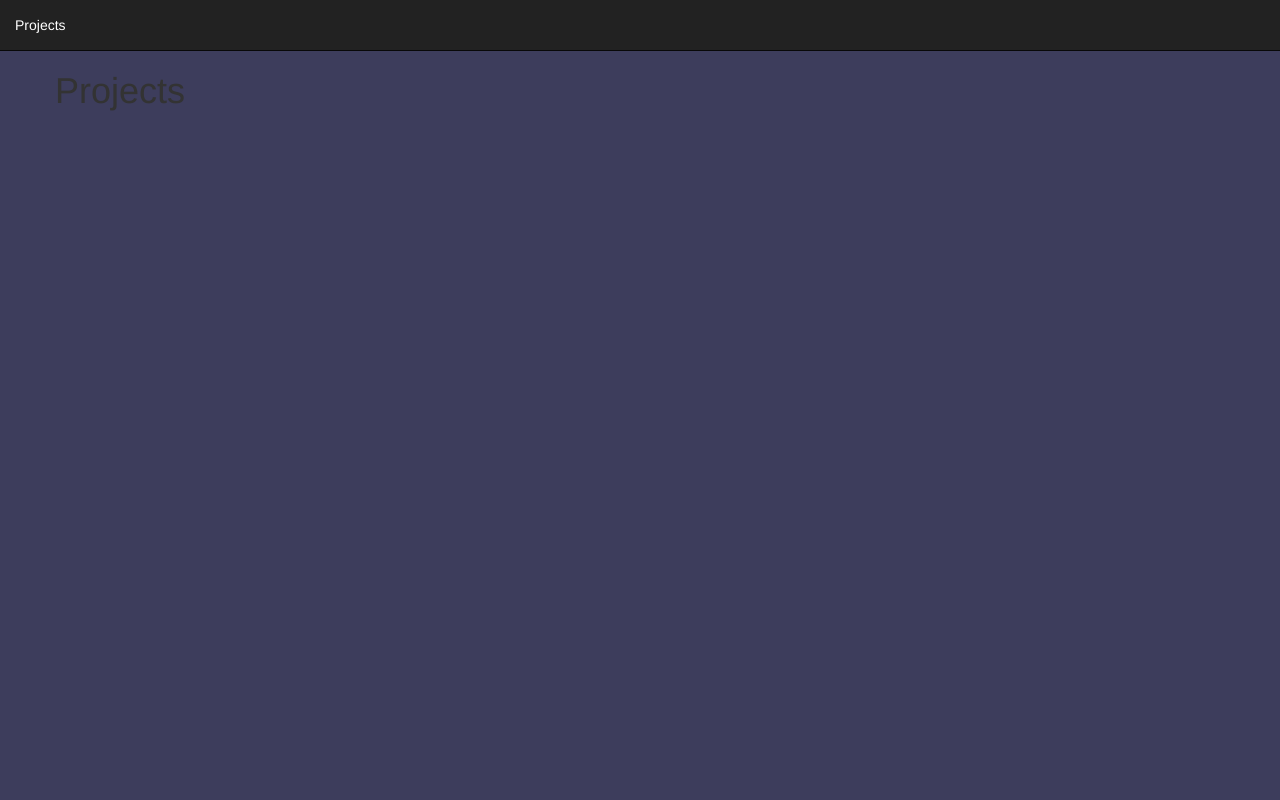
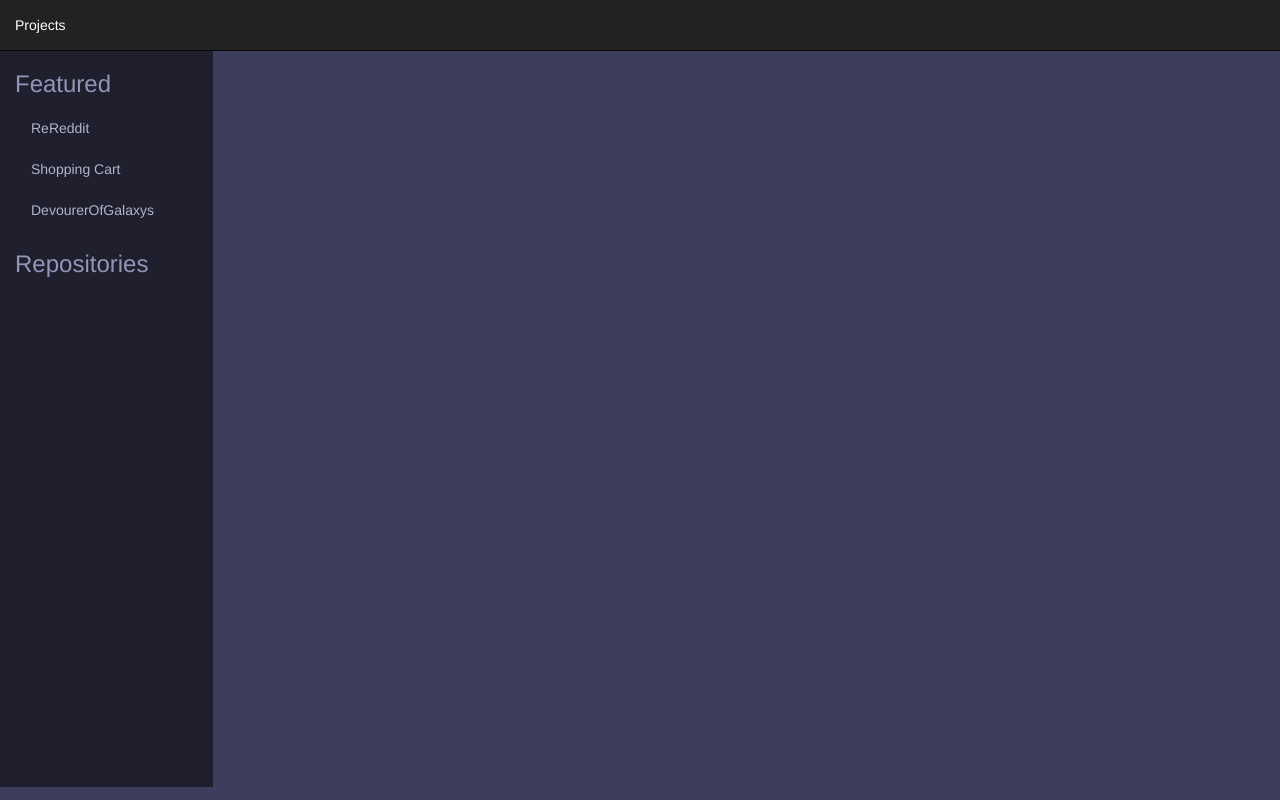
Before and after one commit to Temereru/Temereru.github.io, a website: page index.html at #/projects/projects in a window 1280 px wide. Both pictures are taken after a click on the link "Projects". Drawn offline with nearby package versions, Linux system fonts and the light colour scheme; some packages are replaced by stand-ins of ours.

Commit message:
finished projects side-nav

```diff
--- a/html/projects.html
+++ b/html/projects.html
@@ -1 +1,12 @@
-<h1>Projects</h1>
+<div class="col-xs-2 side-nav">
+  <h3>Featured</h3>
+  <ul class="list-group">
+    <li class="list-group-item"><a ui-sref=".reReddit">ReReddit</a></li>
+    <li class="list-group-item"><a ui-sref=".shoppingCart">Shopping Cart</a></li>
+    <li class="list-group-item"><a ui-sref=".devourer">DevourerOfGalaxys</a></li>
+  </ul>
+
+  <h3><a ui-sref=".repositories">Repositories</a></h3>
+</div>
+
+<div class="col-xs-10"><ui-view></div>
--- a/index.html
+++ b/index.html
@@ -3,7 +3,7 @@
 <head>
   <link rel="stylesheet" type="text/css" href="node_modules/bootstrap/dist/css/bootstrap.min.css">
   <link rel="stylesheet" type="text/css" href="style.css">
-  <title></title>
+  <title>Tomer David</title>
 </head>
 <body>
   <nav class="navbar navbar-inverse navbar-fixed-top">
@@ -14,7 +14,7 @@
     </ul>
   </nav>
 
-  <div class="container">
+  <div class="container-fluid">
     <div class="row">
       <ui-view>
     </div>
--- a/js/app.js
+++ b/js/app.js
@@ -13,4 +13,24 @@ var app = angular.module('main', ['ui.router'])
         url: '/projects',
         templateUrl: 'html/projects.html'
       })
+      $stateProvider
+      .state('projects.reReddit', {
+        url: '/projects',
+        templateUrl: 'html/projects-partials/reReddit.html'
+      })
+      $stateProvider
+      .state('projects.shoppingCart', {
+        url: '/projects',
+        templateUrl: 'html/projects-partials/shoppingCart.html'
+      })
+      $stateProvider
+      .state('projects.devourer', {
+        url: '/projects',
+        templateUrl: 'html/projects-partials/Devourer.html'
+      })
+      $stateProvider
+      .state('projects.repositories', {
+        url: '/projects',
+        templateUrl: 'html/projects-partials/repositories.html'
+      })
   })
--- a/style.css
+++ b/style.css
@@ -2,6 +2,39 @@ body {
   background-color: #3d3d5c;
 }
 
-.container {
-  margin-top: 51px;
+.container-fluid {
+  padding-top: 51px;
+  height: 100%;
 }
+
+.side-nav {
+  background-color: #1f1f2e;
+  height: 92vh;
+}
+
+.side-nav h3{
+  color: #9494b8;
+}
+
+.side-nav .list-group-item {
+  background-color: inherit;
+  border: 1px solid #1f1f2e;
+}
+
+.side-nav .list-group-item a {
+  text-decoration: none;
+  color: #b3b3cc;
+}
+
+.side-nav .list-group-item a:hover {
+  cursor: pointer;
+}
+
+.side-nav h3 a {
+  text-decoration: none;
+  color: #9494b8;
+}
+
+.side-nav h3 a:hover {
+  cursor: pointer;
+}
```
